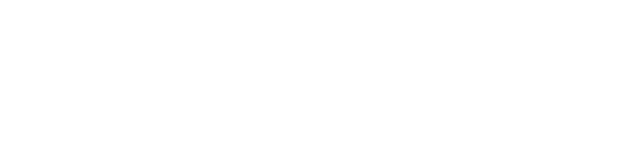
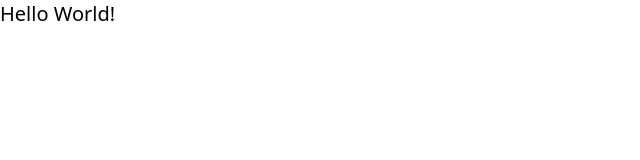
Before and after one commit to nweii/odin-RockPaperScissors, a plain HTML site: page index.html in a window 1280 px wide. Shown: the whole page, without its empty margins (0-640 px from the left). Drawn offline with Linux system fonts and the light colour scheme.

Commit message:
Install Tailwind CSS

```diff
--- /dev/null
+++ b/assets/input.css
@@ -0,0 +1,3 @@
+@tailwind base;
+@tailwind components;
+@tailwind utilities;
--- a/index.html
+++ b/index.html
@@ -6,12 +6,12 @@
 	<meta charset="UTF-8">
 	<meta name="viewport" content="width=device-width,initial-scale=1">
 	<meta name="description" content="A console-based rock paper scissors game.">
+	<link href="/assets/output.css" rel="stylesheet">
 </head>
 
 <body>
-
+	<p class="text-xl">Hello World!</p>
 	<script src="/game.js"></script>
-
 </body>
 
 </html>
--- /dev/null
+++ b/tailwind.config.js
@@ -0,0 +1,8 @@
+/** @type {import('tailwindcss').Config} */
+module.exports = {
+  content: ["*.{html,js}"],
+  theme: {
+    extend: {},
+  },
+  plugins: [],
+}
```
Also changed, not shown: assets/output.css (added).
